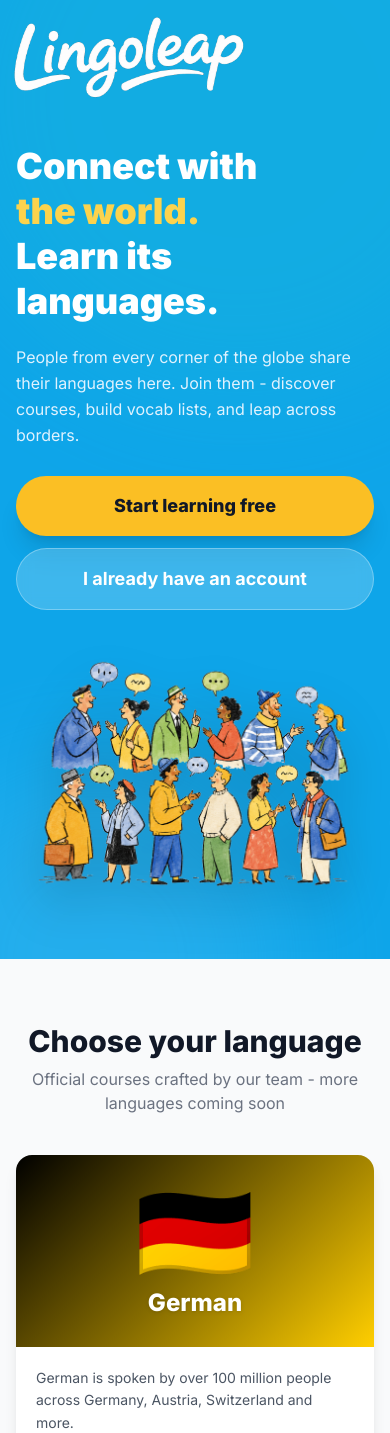
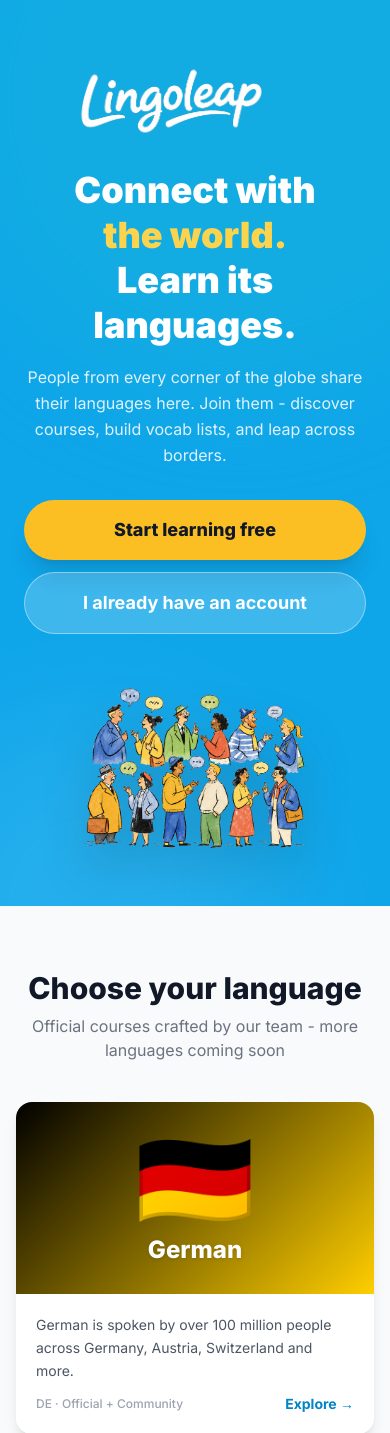
Before and after one commit to tmashworthab/lingoleap, a Flask app: page / in a window 390 px wide. Shown: the top 1433 px of the page. Run offline with Flask 3, Linux system fonts and the light colour scheme; data comes from the database, SQL or seed files in the repository; some libraries are stand-ins or nearby versions.

Commit message:
Mobile hero overhaul: centered layout, proper sizing, fade-in animations

```diff
--- a/templates/index.html
+++ b/templates/index.html
@@ -7,44 +7,65 @@
 {% block content %}
 
 <!-- HERO -->
+<style>
+  @keyframes fadeUp {
+    from { opacity: 0; transform: translateY(24px); }
+    to   { opacity: 1; transform: translateY(0); }
+  }
+  .fade-up-1 { animation: fadeUp 0.6s ease both; }
+  .fade-up-2 { animation: fadeUp 0.6s 0.15s ease both; }
+  .fade-up-3 { animation: fadeUp 0.6s 0.3s ease both; }
+  .fade-up-4 { animation: fadeUp 0.6s 0.45s ease both; }
+  .fade-up-5 { animation: fadeUp 0.7s 0.55s ease both; }
+</style>
+
 <section class="relative overflow-hidden bg-sky-500 text-white min-h-screen flex flex-col justify-center">
-  <div class="absolute top-0 right-0 w-[600px] h-[600px] bg-teal-400 rounded-full opacity-15 -translate-y-1/3 translate-x-1/4 blur-3xl"></div>
-  <div class="absolute bottom-0 left-0 w-96 h-96 bg-sky-300 rounded-full opacity-20 translate-y-1/2 -translate-x-1/4 blur-3xl"></div>
+  <div class="absolute top-0 right-0 w-[600px] h-[600px] bg-teal-400 rounded-full opacity-15 -translate-y-1/3 translate-x-1/4 blur-3xl pointer-events-none"></div>
+  <div class="absolute bottom-0 left-0 w-96 h-96 bg-sky-300 rounded-full opacity-20 translate-y-1/2 -translate-x-1/4 blur-3xl pointer-events-none"></div>
 
-  <div class="relative max-w-7xl mx-auto px-4 pt-16 pb-12 md:pt-24 md:pb-20">
-    <div class="flex flex-col md:flex-row items-center gap-8 md:gap-4">
+  <div class="relative w-full max-w-7xl mx-auto px-6 pt-14 pb-10 md:pt-24 md:pb-20">
+
+    <!-- Desktop: two-column. Mobile: single centered column -->
+    <div class="flex flex-col items-center text-center md:flex-row md:items-center md:text-left md:gap-8">
 
       <!-- Left: text -->
-      <div class="flex-1 min-w-0">
-        <!-- Logo above headline -->
-        <a href="{{ url_for('index') }}" class="block mb-8 -mt-16" style="width: fit-content;">
-          <img src="{{ url_for('static', filename='img/logo.png') }}" alt="LingoLeap" class="w-auto" style="height: 7rem; max-width: 100%; margin-left: -49px; transform: scaleX(1.12); transform-origin: left center;">
+      <div class="flex-1 min-w-0 flex flex-col items-center md:items-start">
+
+        <!-- Logo -->
+        <a href="{{ url_for('index') }}" class="fade-up-1 mb-6 md:mb-8 inline-block" style="line-height:0;">
+          <img src="{{ url_for('static', filename='img/logo.png') }}"
+               alt="LingoLeap"
+               class="w-auto"
+               style="height: 5.5rem; margin-left: -38px; transform: scaleX(1.12); transform-origin: left center;">
         </a>
-        <h1 class="text-4xl md:text-6xl font-black leading-tight mb-5">
+
+        <h1 class="fade-up-2 text-4xl sm:text-5xl md:text-6xl font-black leading-tight mb-4">
           Connect with<br>
           <span class="text-amber-300">the world.</span><br>
           Learn its languages.
         </h1>
-        <p class="text-base md:text-xl text-sky-100 mb-7 max-w-xl leading-relaxed">
+
+        <p class="fade-up-3 text-base md:text-xl text-sky-100 mb-8 max-w-sm md:max-w-xl leading-relaxed">
           People from every corner of the globe share their languages here. Join them - discover courses, build vocab lists, and leap across borders.
         </p>
-        <div class="flex flex-col sm:flex-row gap-3">
+
+        <div class="fade-up-4 flex flex-col w-full sm:w-auto sm:flex-row gap-3">
           <a href="{{ url_for('signup') }}"
-             class="bg-amber-400 hover:bg-amber-300 text-gray-900 font-extrabold px-8 py-4 rounded-full text-lg shadow-xl transition-all text-center">
+             class="bg-amber-400 hover:bg-amber-300 active:scale-95 text-gray-900 font-extrabold px-8 py-4 rounded-full text-lg shadow-xl transition-all text-center">
             Start learning free
           </a>
           <a href="{{ url_for('login') }}"
-             class="bg-white/20 hover:bg-white/30 backdrop-blur text-white font-bold px-8 py-4 rounded-full text-lg border border-white/30 transition-all text-center">
+             class="bg-white/20 hover:bg-white/30 active:scale-95 backdrop-blur text-white font-bold px-8 py-4 rounded-full text-lg border border-white/40 transition-all text-center">
             I already have an account
           </a>
         </div>
       </div>
 
-      <!-- Right: illustration -->
-      <div class="flex-1 flex justify-center md:justify-end">
+      <!-- Illustration: below text on mobile, right on desktop -->
+      <div class="fade-up-5 flex-1 flex justify-center md:justify-end mt-10 md:mt-0">
         <img src="{{ url_for('static', filename='img/hero-people.png') }}"
              alt="People from around the world talking and learning languages"
-             class="w-full max-w-lg md:max-w-xl drop-shadow-2xl">
+             class="w-64 sm:w-80 md:w-full md:max-w-xl drop-shadow-2xl">
       </div>
 
     </div>
```
